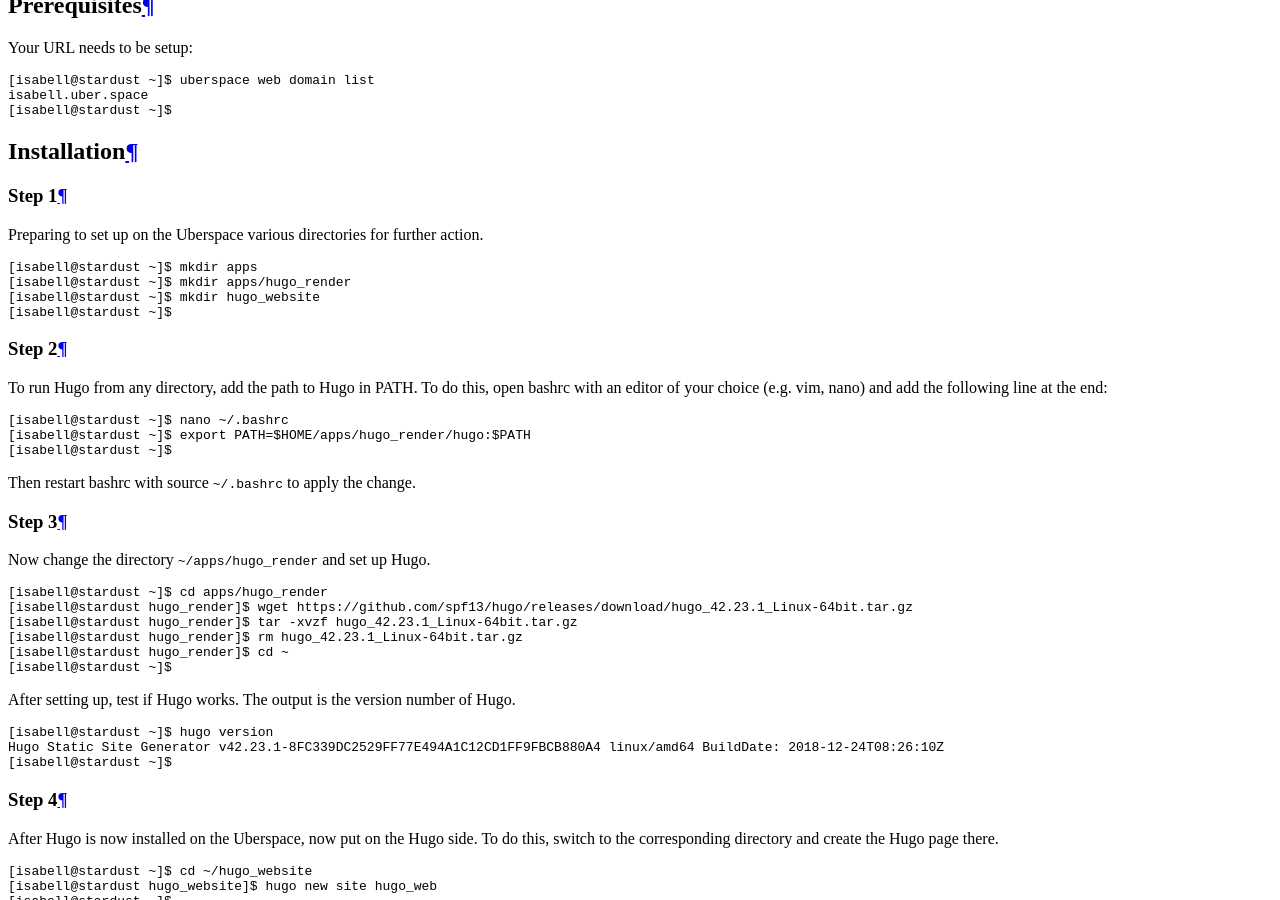
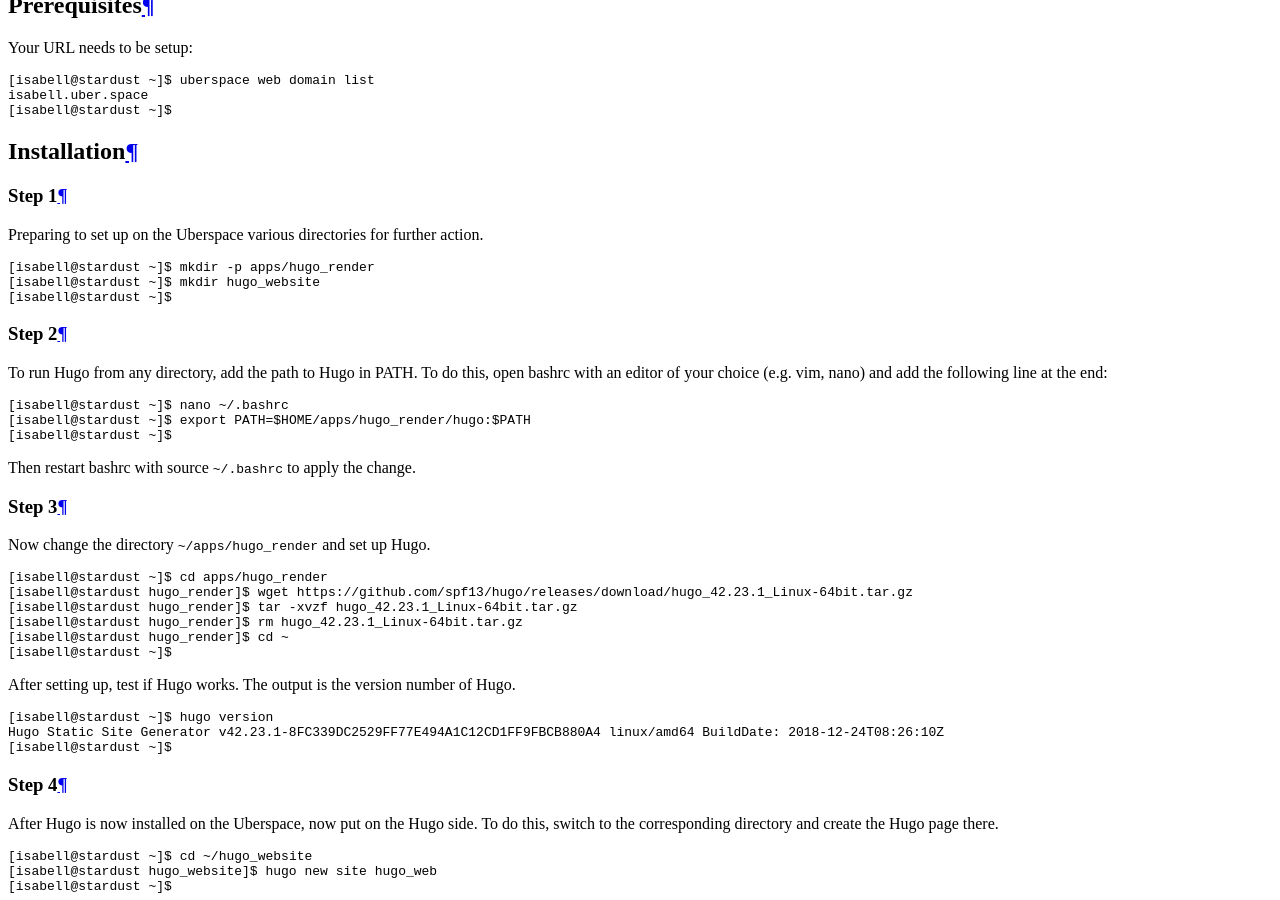
Before and after one commit to Uberspace/lab, a Sphinx documentation site: the page built from source/guide_hugo.rst, in a window 1280 px wide and 900 px high, scrolled down 2293 px. Built offline with Sphinx 7.4.7 and the Read the Docs theme 2.0.0, drawn with Linux system fonts in a browser that asks for light colours.

Commit message:
Update guide_hugo.rst

```diff
--- a/source/guide_hugo.rst
+++ b/source/guide_hugo.rst
@@ -52,8 +52,7 @@
 
 ::
 
- [isabell@stardust ~]$ mkdir apps
- [isabell@stardust ~]$ mkdir apps/hugo_render
+ [isabell@stardust ~]$ mkdir -p apps/hugo_render
  [isabell@stardust ~]$ mkdir hugo_website
  [isabell@stardust ~]$
 
```
